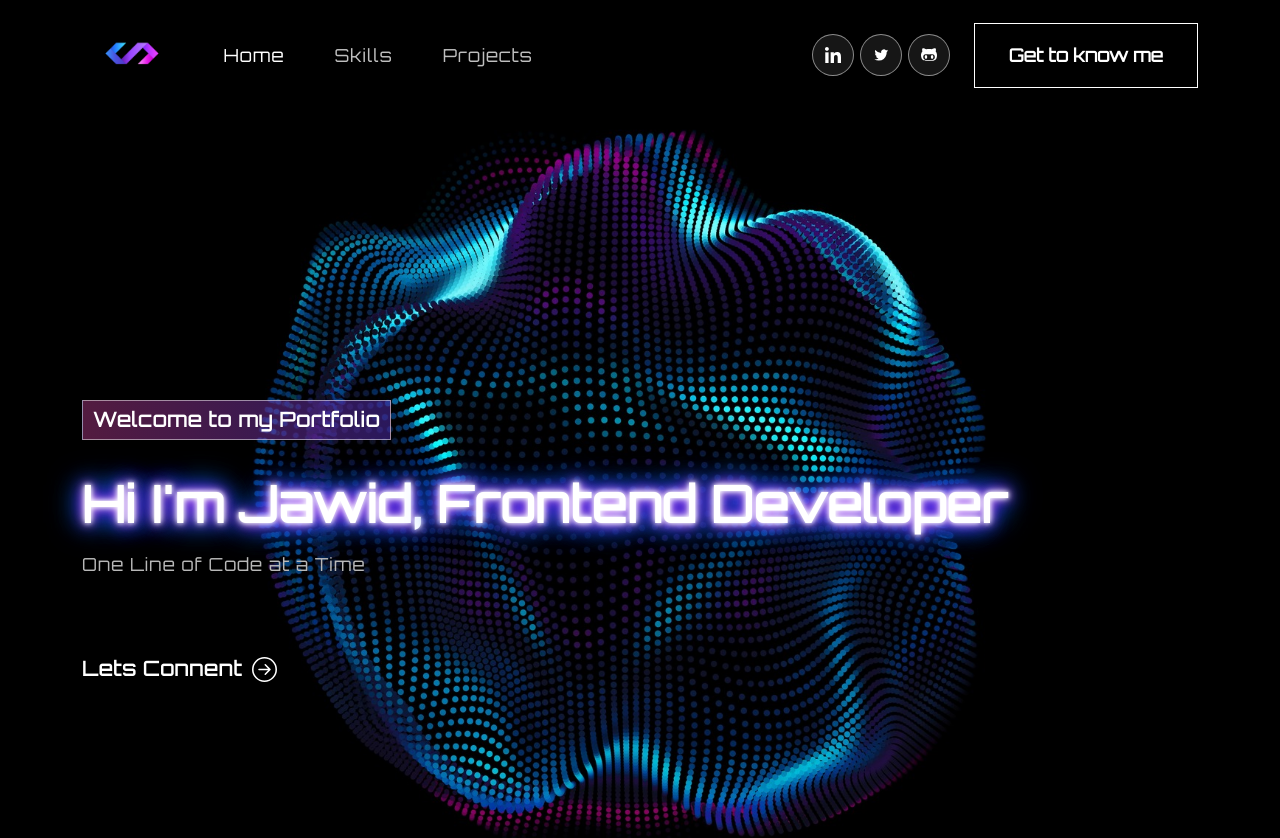
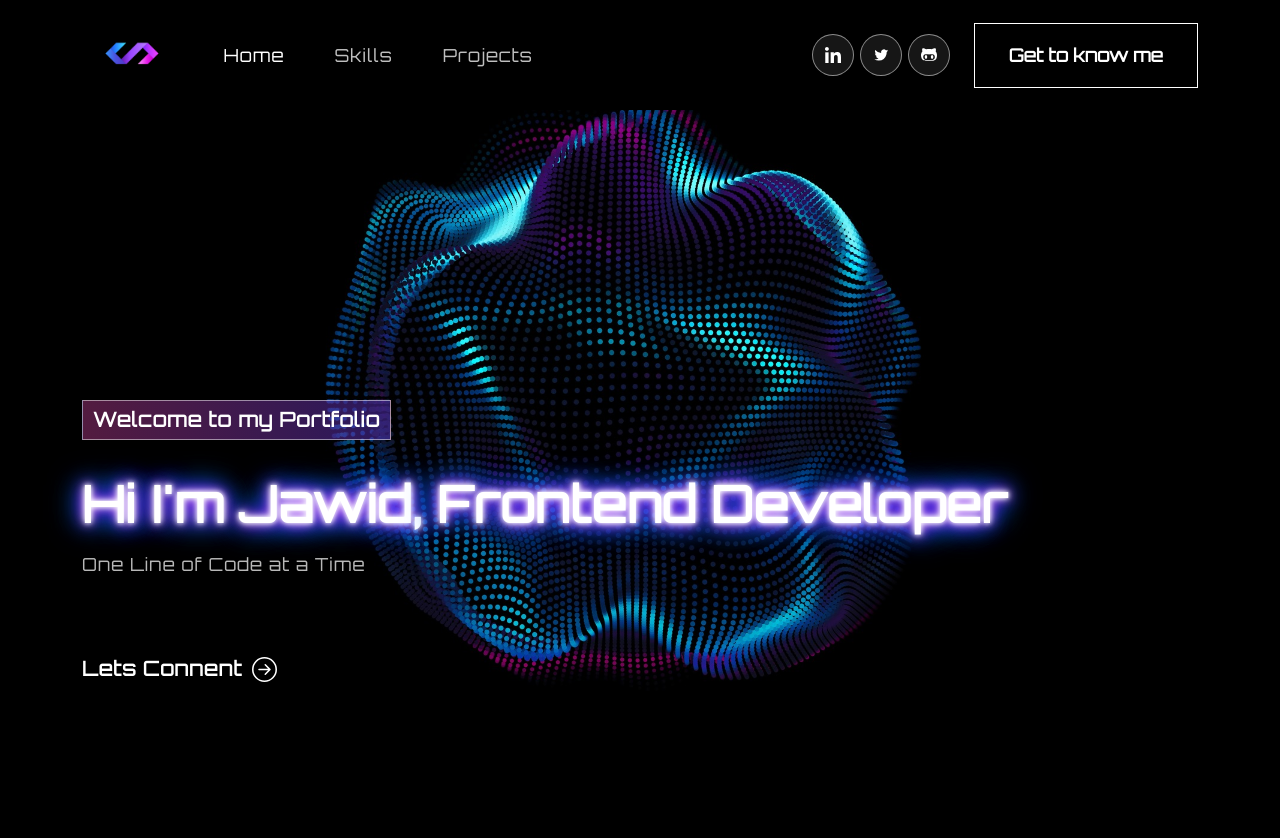
Before and after one commit to infjay/Portfolio, a React (Create React App) app: page / in a window 1280 px wide. Shown: the top 838 px of the page. Built offline with nearby package versions, Linux system fonts and the light colour scheme; no server answers.

Commit message:
background img fix

```diff
--- a/src/App.css
+++ b/src/App.css
@@ -252,9 +252,10 @@ nav.navbar .navbar-toggler[aria-expanded="true"] .navbar-toggler-icon {
   margin-top: 0;
   padding: 400px 0 300px 0;
   background-image: url('./assets/img/bg2.jpg');
-  /* background-attachment: fixed; */
+  background-attachment: fixed;
   background-position: top center;
   background-size:cover;
+  height: 1200px;
   background-repeat:no-repeat;
   position:relative;
 }
@@ -325,7 +326,7 @@ nav.navbar .navbar-toggler[aria-expanded="true"] .navbar-toggler-icon {
 .skill {
   padding: 90px 0px 50px 0;
   position: relative;
-  background-color: #000;
+  background-color:black;
 }
 .skill h5 {
   align-items: center;
```
